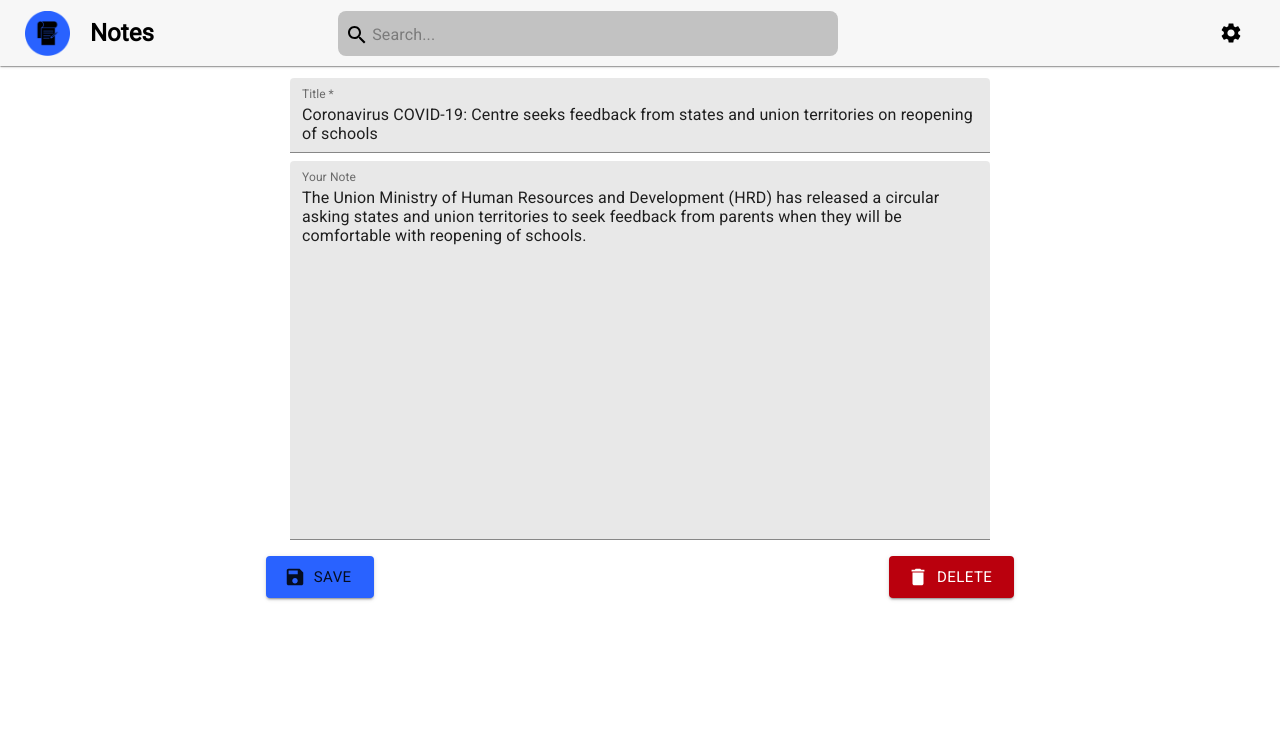
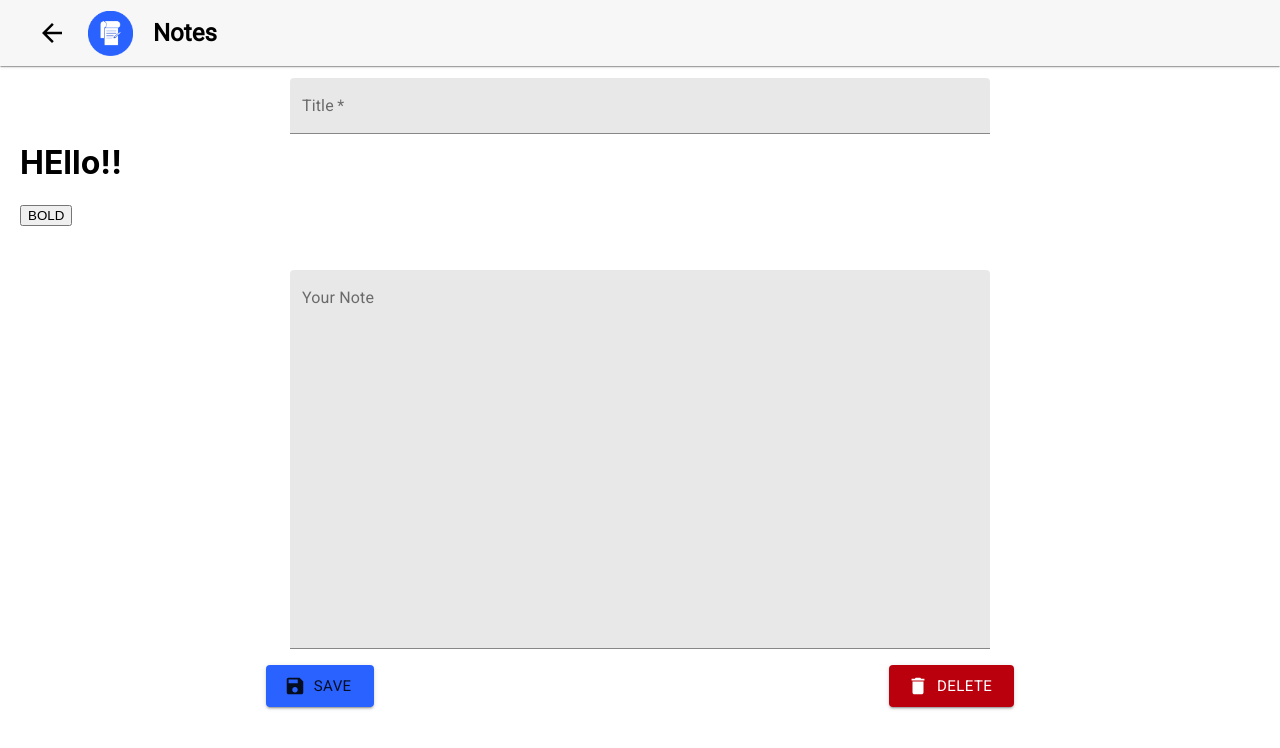
Before and after one commit to namansukhwani/NotesElectronApp, a React (Create React App) app: page /edit in a window 1280 px wide. Shown: the top 748 px of the page. Built offline with nearby package versions, Linux system fonts and the light colour scheme.

Commit message:
Home search , back bar , Dart setup

```diff
--- a/src/components/NewNote.js
+++ b/src/components/NewNote.js
@@ -3,6 +3,7 @@ import {makeStyles, Container,Grid,TextField,Button} from '@material-ui/core';
 import {Save,Delete} from '@material-ui/icons';
 import {} from '@material-ui/lab';
 import TextEditor from './textEditor';
+import BackHeader from './backHeader';
 import '../App.css';
 
 
@@ -13,6 +14,7 @@ function NewNote(props){
 
     return(
         <div>
+            <BackHeader/>
             <Container maxWidth="xl" className={styles.container}>
                 <form>
                     <Grid container justify="center" alignItems="center" spacing={3}>
@@ -21,10 +23,10 @@ function NewNote(props){
                             label="Title"
                             placeholder="Enter Your Title Here "
                             className={styles.titleBox}
-                            value={title}
                             multiline
                         />
                     </Grid>
+                    <TextEditor/>
                     <Grid container justify="center" alignItems="center" spacing={3} style={{marginTop:20}}>
                         <TextField
                             variant="filled"
@@ -33,7 +35,6 @@ function NewNote(props){
                             className={styles.titleBox}
                             multiline
                             rows={18}
-                            value={text}
                         />
                     </Grid>
                     <Grid container justify="space-around" alignItems="center" spacing={3} style={{marginTop:20}}>
--- /dev/null
+++ b/src/components/backHeader.js
@@ -0,0 +1,49 @@
+import React from 'react';
+import {AppBar, Typography,makeStyles,Toolbar,IconButton} from '@material-ui/core';
+import {ArrowBack} from '@material-ui/icons';
+import {useHistory} from 'react-router-dom';
+import '../App.css';
+
+function BackHeader(props){
+    const styles=useStyles();
+    const history=useHistory();
+
+    return(
+           <AppBar elevation={1} position="fixed" className={styles.appBar}>
+                <Toolbar className={styles.toolbar}>
+                    <IconButton
+                        className={styles.backButton}
+                        size="medium"
+                        onClick={()=>history.push('/home')}
+                    >
+                            <ArrowBack style={{fontSize:30}}/>
+                    </IconButton>
+                    <img src={require('../shared/images/notesLogo.png')} alt=" " width="45" height="45" />
+                    <Typography variant="h5" className={styles.headerTitle}>
+                        Notes
+                    </Typography>
+                </Toolbar>
+           </AppBar>
+    );
+}
+
+const useStyles=makeStyles({
+    appBar:{
+        backgroundColor:'#f5f5f5c2',
+        color:'#000000',
+    },
+    headerTitle:{
+        fontFamily:'Roboto',
+        fontWeight:'bold',
+        marginLeft:20
+    },
+    toolbar:{
+        margin:1
+    },
+    backButton:{
+        color:'#000',
+        marginRight:9
+    }
+})
+
+export default BackHeader;
--- a/src/components/header.js
+++ b/src/components/header.js
@@ -3,8 +3,9 @@ import {AppBar, Typography,makeStyles,Toolbar,InputBase,IconButton} from '@mater
 import {Search,Settings} from '@material-ui/icons';
 import '../App.css';
 
-function Header(){
+function Header(props){
     const styles=useStyles();
+
     return(
            <AppBar elevation={1} position="fixed" className={styles.appBar}>
                 <Toolbar className={styles.toolbar}>
@@ -18,6 +19,7 @@ function Header(){
                             <InputBase placeholder="Search..."
                             style={{width:'100%',padding:1,marginLeft:2}}
                             autoFocus={true}
+                            onChange={(e)=>{props.handleSearch(e.target.value);}}
                         />
                         </div>
                     </div>
--- a/src/components/home.js
+++ b/src/components/home.js
@@ -1,9 +1,10 @@
-import React,{useState} from 'react';
+import React,{useState,useEffect} from 'react';
 import {Container,Button,makeStyles,Grid, Card,CardContent,CardActions, Typography,IconButton,Slide,Snackbar,CircularProgress,Tooltip,Zoom} from '@material-ui/core';
-import {Add,Edit,Favorite,Delete,Close} from '@material-ui/icons';
+import {Add,Edit,Favorite,Delete} from '@material-ui/icons';
 import {Alert} from '@material-ui/lab';
 import {NavLink} from 'react-router-dom';
 import '../App.css';
+import Header from './header';
 import {DOCUMENT} from '../shared/doc';
 
 function CardView({note,setAlert}){
@@ -56,10 +57,20 @@ function CardView({note,setAlert}){
 
 function Home(props){
     const styles=useStyles();
-    const [alert,setAlert]=useState(false)
+    const [alert,setAlert]=useState(false);
+    const [search,setSearch]=useState('');
+    const [filteredDoc,setFilteredDoc]=useState([]);
     const isLoading=false;
+    const doc=DOCUMENT;
 
-    const doc=DOCUMENT;
+    useEffect(()=>{
+        setFilteredDoc(
+            doc.filter(note=>{
+                return note.title.toLowerCase().includes(search.toLowerCase())
+            })
+        )
+    },[search,doc])
+
     if(isLoading){
         return(
             <div style={{paddingTop:100}}>
@@ -72,6 +83,7 @@ function Home(props){
     else{
     return(
         <div>
+        <Header handleSearch={(search)=>setSearch(search)}/>
         <Container maxWidth="xl"className={styles.container}>
             <Grid container justify="center" alignItems="center">
                 <NavLink to="/edit" style={{textDecoration:'none'}}>
@@ -89,7 +101,7 @@ function Home(props){
                 <Alert onClose={()=>{setAlert(false)}} severity="success" >Your Click Was Successfull</Alert>
             </Snackbar>
             <Grid  container justify="center" alignItems="center" spacing={3} className={styles.cardContainer}>
-                {   doc.map((note)=>{
+                {   filteredDoc.map((note)=>{
                     return(
                         <CardView note={note} setAlert={setAlert}/>
                     );
--- a/src/components/mainComponent.js
+++ b/src/components/mainComponent.js
@@ -7,7 +7,6 @@ import NewNote from './NewNote';
 function Main(){
     return(
         <div>
-        <Header/>
         <Switch>
             <Route path="/home" component={()=><Home/>}/>
             <Route path="/edit" component={()=><NewNote/>}/>
--- a/src/components/textEditor.js
+++ b/src/components/textEditor.js
@@ -13,10 +13,33 @@ function TextEditor(props){
         () => EditorState.createEmpty(),
     );
 
+    function onChange(editorState){
+        setEditorState(editorState);
+    }
+
+    function handelKeyCommand(command){
+        const newState=RichUtils.handleKeyCommand(editorState,command);
+        if(newState){
+            setEditorState(newState);
+            return true;
+        }
+        return false;
+    }
+
+    function onBoldClick(){
+        setEditorState(RichUtils.toggleInlineStyle(editorState,'BOLD'));
+    }
+
     return(
-        <div>
-            <Editor editorState={editorState} onChange={setEditorState} />
-        </div>
+        <>
+            <h1>HEllo!!</h1>
+            <button style={{marginBottom:4}} onClick={onBoldClick}>BOLD</button>
+            <Editor
+                editorState={editorState}
+                onChange={onChange}
+                handleKeyCommand={handelKeyCommand}
+            />
+        </>
     );
 }
 
--- a/src/index.js
+++ b/src/index.js
@@ -3,6 +3,7 @@ import ReactDOM from 'react-dom';
 import 'font-awesome/css/font-awesome.min.css';
 import 'fontsource-roboto';
 import './index.css';
+import 'draft-js/dist/Draft.css';
 import App from './App';
 import * as serviceWorker from './serviceWorker';
 
```
Also changed, not shown: public/notesLogo.png, src/shared/images/notesLogo.png.
